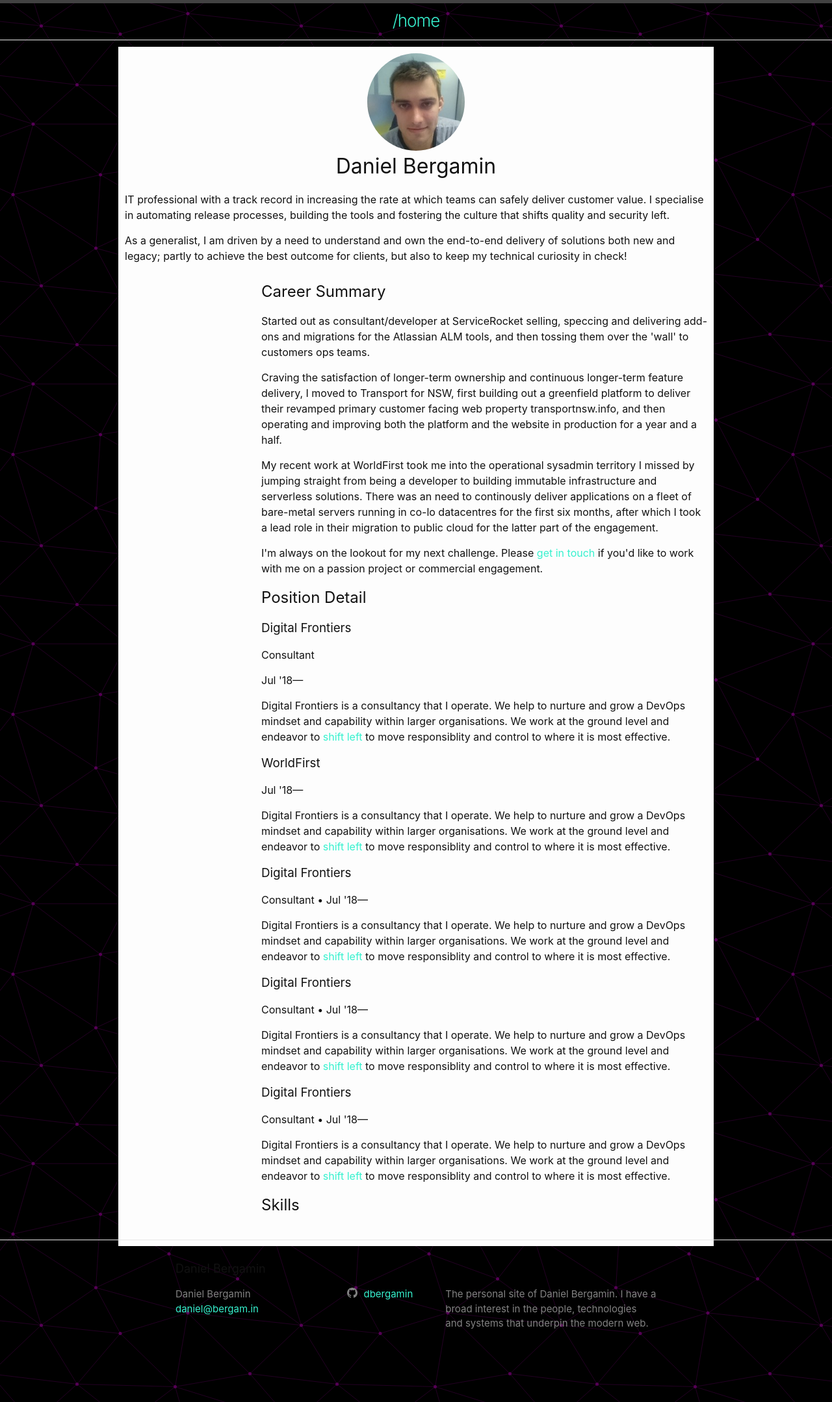
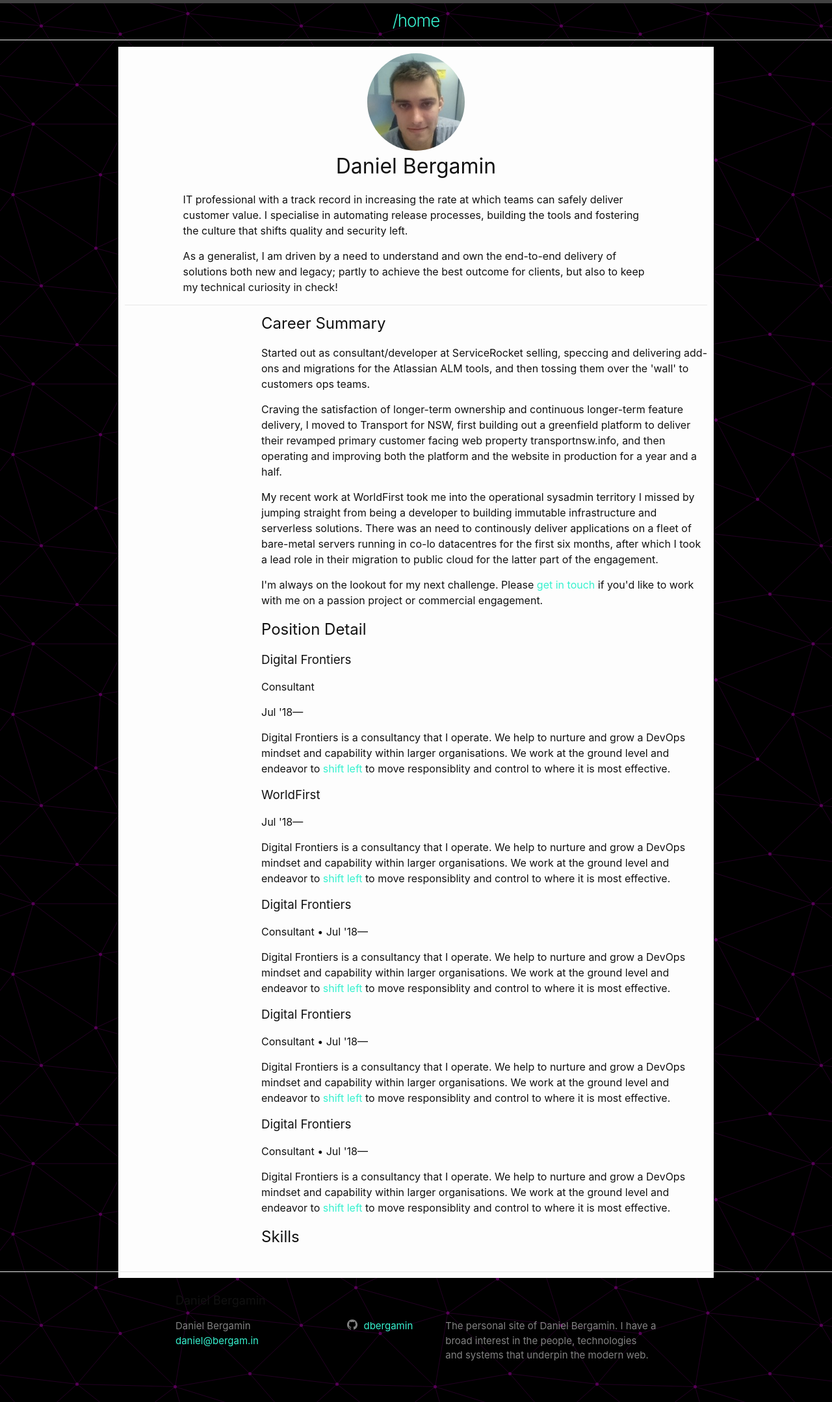
Before and after one commit to dbergamin/dbergamin-personal-site, a Jekyll site: the page built from site/cv.markdown, in a window 1280 px wide. Shown: the whole page at 65% size. Built offline with Jekyll 4.4.1, drawn with Linux system fonts in a browser that asks for light colours.

Commit message:
Add avatar CSS to base styles; add a border below the CV header

```diff
--- a/site/_sass/custom/_resume.scss
+++ b/site/_sass/custom/_resume.scss
@@ -17,7 +17,13 @@
   display: flex;
   flex-flow: column;
   align-items: center;
+  border-bottom: 1px solid $grey-color-light;
 }
+
+.cv-container > .cv-header > .executive-summary {
+  max-width: 80%;
+}
+
 
 .cv-container > .cv-content {
   grid-area: cv-content;
@@ -26,14 +32,3 @@
 .cv-container > .cv-left-sidebar {
   grid-area: cv-left-sidebar;
 }
-
-.avatar {
-  display: inline-block;
-  width: 150px;
-  height: 150px;
-  border-radius: 50%;
-
-  background-repeat: no-repeat;
-  background-position: center center;
-  background-size: cover;
-}
--- a/site/_sass/minima/_base.scss
+++ b/site/_sass/minima/_base.scss
@@ -59,7 +59,16 @@ img {
   vertical-align: middle;
 }
 
+.avatar {
+  display: inline-block;
+  width: 150px;
+  height: 150px;
+  border-radius: 50%;
 
+  background-repeat: no-repeat;
+  background-position: center center;
+  background-size: cover;
+}
 
 /**
  * Figures
```
